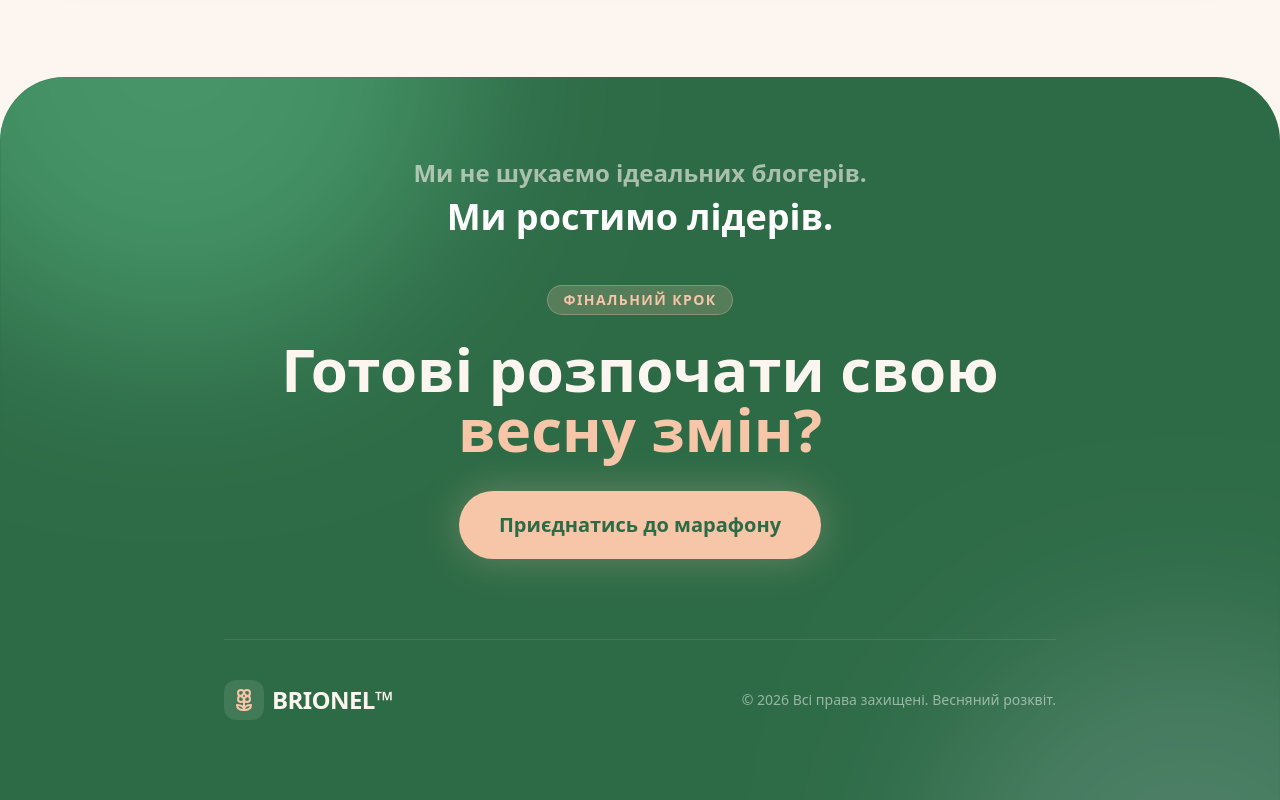
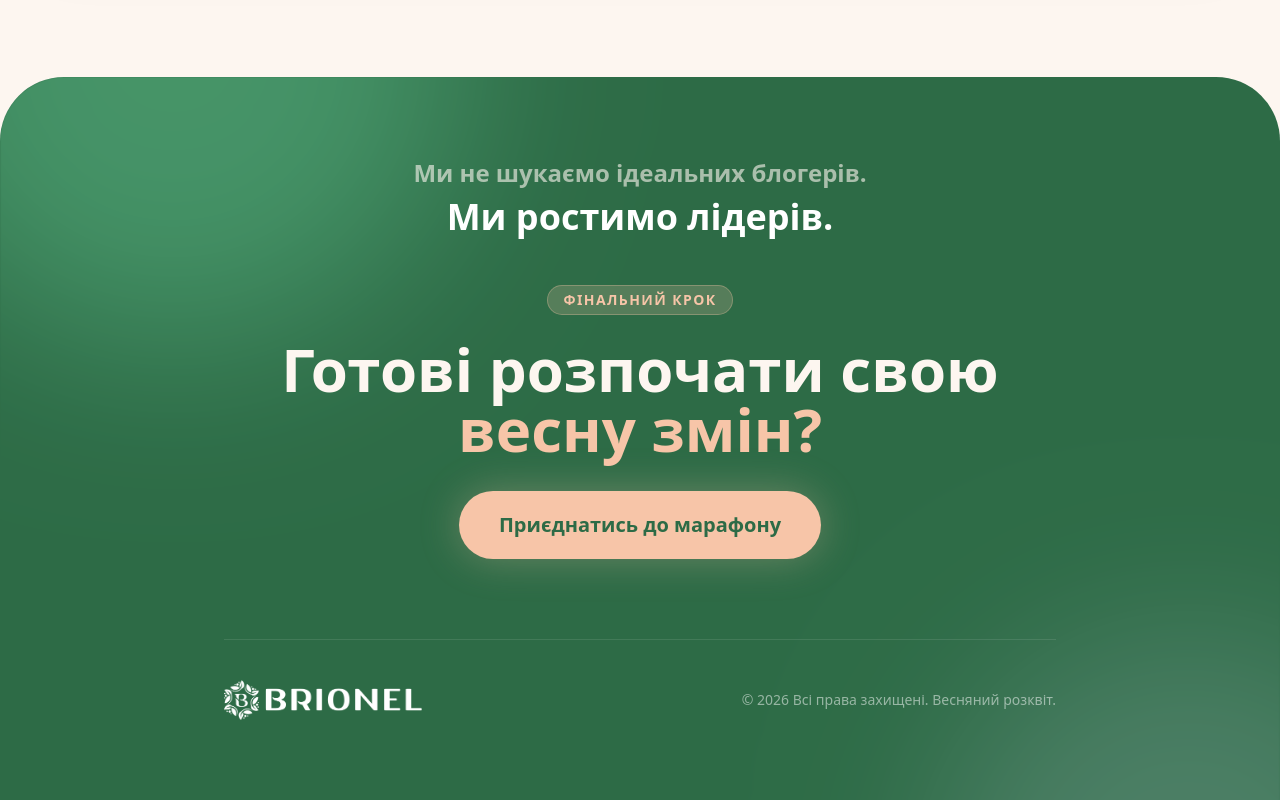
Before and after one commit to Miromax12/spring_reels_2026, a plain HTML site: page index.html in a window 1280 px wide. Shown: the part 4003-4803 px from the top of the page. Drawn offline with nearby package versions, Linux system fonts and the light colour scheme.

Commit message:
Insert logo image and fallback text in footer
Added logo image with fallback text in the footer.

```diff
--- a/index.html
+++ b/index.html
@@ -478,12 +478,29 @@
       </a>
 
       <div class="mt-20 pt-10 border-t border-white/10 flex flex-col md:flex-row justify-between items-center gap-6">
-        <div class="flex items-center gap-2 text-[#FDF6F0]">
-          <div class="bg-white/10 p-2 rounded-xl">
-            <i data-lucide="flower-2" class="w-6 h-6 text-[#F7C5A8]"></i>
-          </div>
-          <span class="font-extrabold text-2xl tracking-tight">BRIONEL™</span>
-        </div>
+
+
+<div class="flex items-center gap-2 cursor-pointer">
+
+  <!-- Logo Image -->
+  <img
+    src="/logo.png"
+    alt="BRIONEL™"
+    class="h-10 w-auto object-contain"
+    onerror="this.style.display='none'; this.nextElementSibling.style.display='inline';"
+  />
+
+  <!-- Fallback Text -->
+  <span
+    class="font-extrabold text-2xl tracking-tight text-[#FDF6F0] hidden"
+  >
+    BRIONEL™
+  </span>
+
+</div>
+
+
+
         <p class="text-white/50 text-sm font-medium">© 2026 Всі права захищені. Весняний розквіт.</p>
       </div>
     </div>
```
